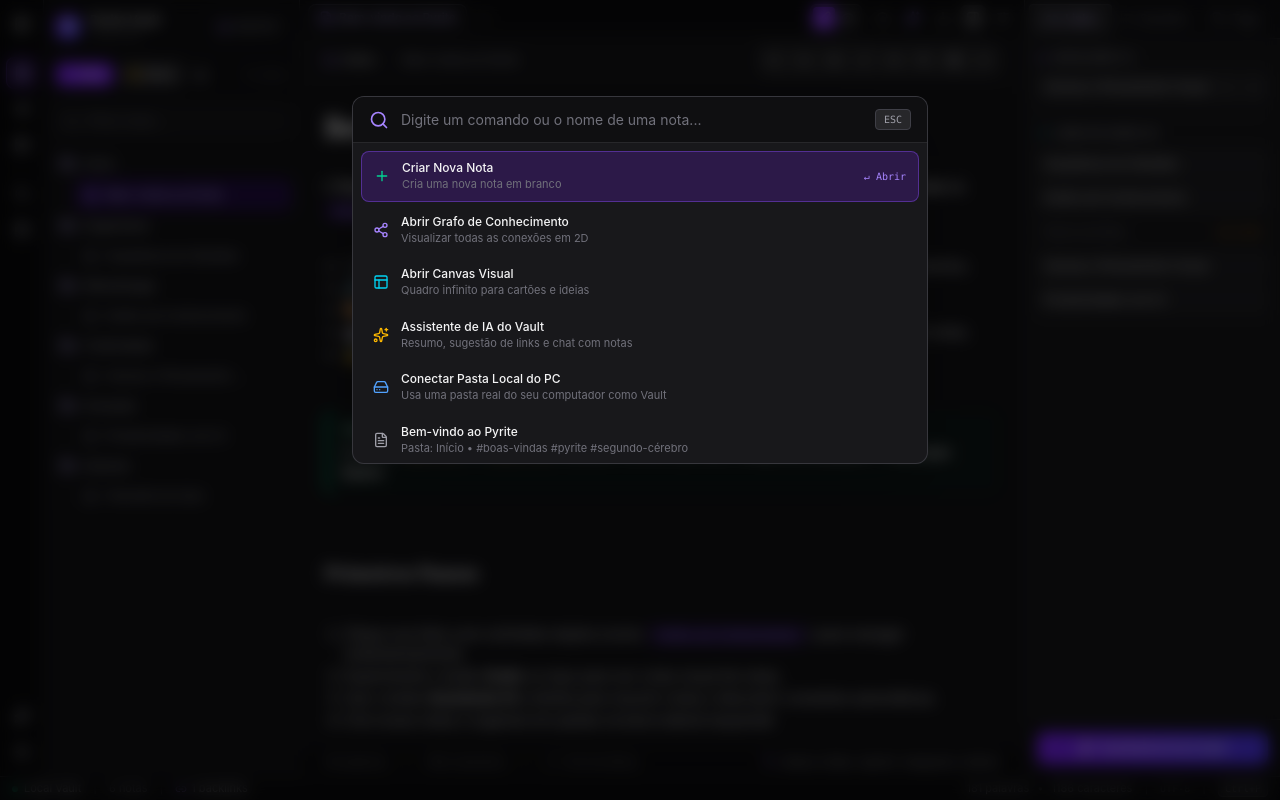
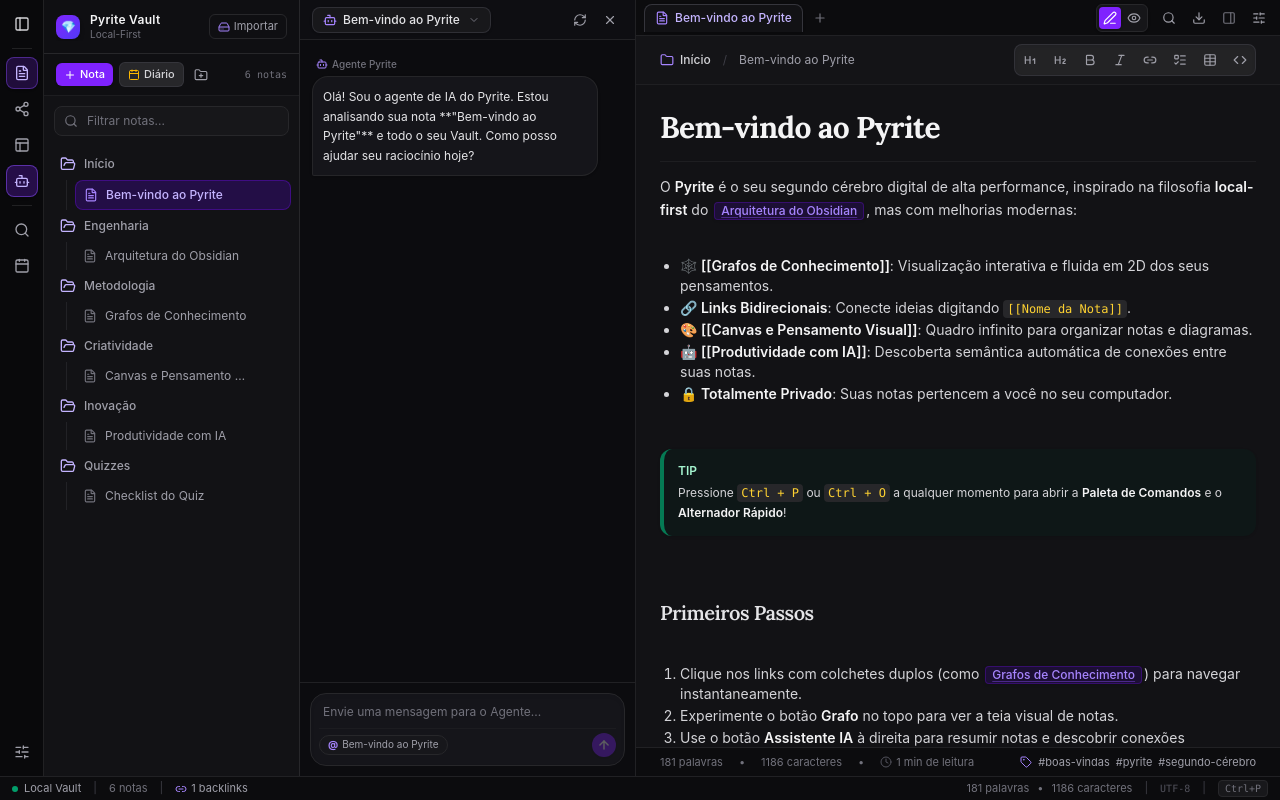
Before and after one commit to edson77nicko/pyrite, a React (Vite) app: page / in a window 1280 px wide. Both pictures are taken after a click on the button 21 px from the left and 194 px from the top of the page. Built offline with nearby package versions, Linux system fonts and the light colour scheme.

Commit message:
feat: layout rework - agent left panel, clean header, fixed tabheader across full width

```diff
--- a/src/App.tsx
+++ b/src/App.tsx
@@ -126,7 +126,7 @@
   const [activeTabId, setActiveTabId] = useState<string>(() => tabs[0]?.id || '')
 
   const [isLeftSidebarOpen, setIsLeftSidebarOpen] = useState(true)
-  const [isRightSidebarOpen, setIsRightSidebarOpen] = useState(true)
+  const [isRightSidebarOpen, setIsRightSidebarOpen] = useState(false)
   const [isAiOpen, setIsAiOpen] = useState(false)
   const [isSettingsOpen, setIsSettingsOpen] = useState(false)
   const [isCommandPaletteOpen, setIsCommandPaletteOpen] = useState(false)
@@ -562,9 +562,20 @@
           isOpen={isLeftSidebarOpen}
         />
 
+        {/* AI Agent Panel - Opens beside main sidebar, to the left of the content (like reference image) */}
+        {isAiOpen && (
+          <AiAssistant
+            currentNote={currentNote}
+            allNotes={notes}
+            onConnectNote={handleConnectNote}
+            onAddTag={handleAddTag}
+            onClose={() => setIsAiOpen(false)}
+          />
+        )}
+
         {/* Central View Area with Workspace Tab Header */}
         <main className="flex-1 h-full overflow-hidden relative bg-[#0f0f12] flex flex-col">
-          {/* Obsidian Tab Header with right-side actions & max 5 tabs */}
+          {/* Obsidian Tab Header - Stays across full top of central section */}
           <TabHeader
             tabs={tabs}
             activeTabId={activeTabId}
@@ -574,8 +585,6 @@
             currentView={currentView}
             displayMode={editorDisplayMode}
             onChangeDisplayMode={setEditorDisplayMode}
-            isAiOpen={isAiOpen}
-            onToggleAi={() => setIsAiOpen(o => !o)}
             isRightSidebarOpen={isRightSidebarOpen}
             onToggleRightSidebar={() => setIsRightSidebarOpen(o => !o)}
             onOpenCommandPalette={() => setIsCommandPaletteOpen(true)}
@@ -583,6 +592,8 @@
             onExportVault={handleExportVault}
           />
 
+          {/* Page area below Header: Contains Editor/Graph/Canvas and the RightSidebar (Sumário) */}
+          <div className="flex-1 flex overflow-hidden relative">
             <div className="flex-1 overflow-hidden relative">
               {currentView === 'editor' && currentNote && (
                 <Editor
@@ -610,27 +621,16 @@
                 />
               )}
             </div>
-        </main>
 
-        {/* Right Sidebar (Backlinks, Outline, Tags) */}
+            {/* Right Sidebar (Backlinks, Outline, Tags) - Height limited to page below header */}
             <RightSidebar
               currentNote={currentNote}
               allNotes={notes}
               onSelectNote={handleSelectNote}
-          onOpenAi={() => setIsAiOpen(true)}
               isOpen={isRightSidebarOpen}
             />
-
-        {/* AI Copilot Panel */}
-        {isAiOpen && currentNote && (
-          <AiAssistant
-            currentNote={currentNote}
-            allNotes={notes}
-            onConnectNote={handleConnectNote}
-            onAddTag={handleAddTag}
-            onClose={() => setIsAiOpen(false)}
-          />
-        )}
+          </div>
+        </main>
       </div>
 
       {/* 3. Bottom Status Bar */}
--- a/src/components/AiAssistant.tsx
+++ b/src/components/AiAssistant.tsx
@@ -3,15 +3,16 @@
 import { extractWikiLinks } from '../utils/vault'
 import {
   Sparkles,
-  Send,
   Bot,
   User,
   RefreshCw,
-  X
+  X,
+  ArrowUp,
+  ChevronDown
 } from 'lucide-react'
 
 interface AiAssistantProps {
-  currentNote: Note
+  currentNote?: Note
   allNotes: Note[]
   onConnectNote: (targetTitle: string) => void
   onAddTag: (tag: string) => void
@@ -31,11 +32,21 @@
   onAddTag,
   onClose
 }) => {
+  const effectiveNote = currentNote || allNotes[0] || {
+    id: 'vault-root',
+    title: 'Meu Vault',
+    content: '',
+    folder: 'Início',
+    tags: [],
+    createdAt: Date.now(),
+    updatedAt: Date.now()
+  }
+
   const [messages, setMessages] = useState<ChatMessage[]>([
     {
       id: 'm1',
       sender: 'ai',
-      text: `Olá! Sou o assistente de IA do Pyrite. Estou analisando sua nota **"${currentNote.title}"** e todo o seu Vault. Como posso ajudar seu raciocínio hoje?`
+      text: `Olá! Sou o agente de IA do Pyrite. Estou analisando sua nota **"${effectiveNote.title}"** e todo o seu Vault. Como posso ajudar seu raciocínio hoje?`
     }
   ])
   const [input, setInput] = useState('')
@@ -48,15 +59,15 @@
   const runSmartDiscovery = () => {
     setIsAnalyzing(true)
     setTimeout(() => {
-      const currentLinks = extractWikiLinks(currentNote.content).map(l => l.toLowerCase())
+      const currentLinks = extractWikiLinks(effectiveNote.content).map(l => l.toLowerCase())
       const currentWords = new Set(
-        currentNote.content.toLowerCase().replace(/[^a-zA-Z0-9\u00C0-\u017F\s]/g, '').split(/\s+/).filter(w => w.length > 3)
+        effectiveNote.content.toLowerCase().replace(/[^a-zA-Z0-9\u00C0-\u017F\s]/g, '').split(/\s+/).filter(w => w.length > 3)
       )
 
       const candidates: { note: Note; score: number; matchCount: number }[] = []
 
       for (const n of allNotes) {
-        if (n.id === currentNote.id) continue
+        if (n.id === effectiveNote.id) continue
         if (currentLinks.includes(n.title.toLowerCase())) continue // already explicitly linked
 
         const otherWords = n.content.toLowerCase().replace(/[^a-zA-Z0-9\u00C0-\u017F\s]/g, '').split(/\s+/).filter(w => w.length > 3)
@@ -79,13 +90,13 @@
       setSuggestedConnections(top3)
 
       // Generate Auto-Summary
-      const lines = currentNote.content.split('\n').filter(l => l.trim().length > 15)
+      const lines = effectiveNote.content.split('\n').filter(l => l.trim().length > 15)
       const keyPoints = lines.slice(0, 3).map(l => l.replace(/^[#\-*>\s]+/, '').trim())
       setSummary(keyPoints.join(' • ') || 'Nota em construção ou com pouco texto.')
 
       // Suggest Tags
       const potentialTags = ['conhecimento', 'produtividade', 'metodologia', 'arquitetura', 'ideias', 'estudos']
-      const newTags = potentialTags.filter(t => !currentNote.tags.includes(t)).slice(0, 3)
+      const newTags = potentialTags.filter(t => !effectiveNote.tags.includes(t)).slice(0, 3)
       setSuggestedTags(newTags)
 
       setIsAnalyzing(false)
@@ -106,13 +117,13 @@
     setTimeout(() => {
       let reply = ''
       if (prompt.includes('resumo') || prompt.includes('resumir')) {
-        reply = `Aqui está o resumo da nota **"${currentNote.title}"**:\n\n${summary || 'Nota trata de organização e conceitos conectados no Vault.'}`
+        reply = `Aqui está o resumo da nota **"${effectiveNote.title}"**:\n\n${summary || 'Nota trata de organização e conceitos conectados no Vault.'}`
       } else if (prompt.includes('conectar') || prompt.includes('conex')) {
         reply = `Encontrei ${suggestedConnections.length} conexões potenciais no Vault. Destaque para **[[${suggestedConnections[0]?.note.title || 'Grafos de Conhecimento'}]]**.`
       } else if (prompt.includes('obsidian') || prompt.includes('diferen')) {
         reply = `O Obsidian utiliza uma arquitetura baseada em Electron + CodeMirror + PixiJS. O **Pyrite** traz essa mesma essência local-first, porém com aceleração de IA semântica integrada e canvas sem dependências pesadas!`
       } else {
-        reply = `Analisando sua pergunta no contexto do Vault: Na nota **"${currentNote.title}"**, você aborda tópicos interconectados com **${allNotes.length} outras notas**. Recomendo cruzar esses dados usando o **Grafo de Conhecimento**!`
+        reply = `Analisando sua pergunta no contexto do Vault: Na nota **"${effectiveNote.title}"**, você aborda tópicos interconectados com **${allNotes.length} outras notas**. Recomendo cruzar esses dados usando o **Grafo de Conhecimento**!`
       }
 
       setMessages(prev => [...prev, { id: `ai_${Date.now()}`, sender: 'ai', text: reply }])
@@ -120,56 +131,57 @@
   }
 
   return (
-    <div className="w-80 h-full bg-zinc-900 border-l border-zinc-800 flex flex-col select-none shrink-0 text-xs">
-      {/* Header */}
-      <div className="p-3 border-b border-zinc-800 bg-zinc-950/60 flex items-center justify-between">
-        <div className="flex items-center gap-2">
-          <div className="p-1.5 rounded-lg bg-gradient-to-br from-violet-600 to-indigo-600 text-white shadow-md">
-            <Sparkles className="w-4 h-4" />
+    <div className="w-84 h-full bg-[#0c0c0f] border-r border-zinc-800/80 flex flex-col select-none shrink-0 text-xs z-10">
+      {/* Header matching reference layout */}
+      <div className="h-10 px-3 border-b border-zinc-800/80 bg-[#0e0e12] flex items-center justify-between shrink-0">
+        <div className="flex items-center gap-1.5 px-2.5 py-1 rounded-lg bg-zinc-900 border border-zinc-700/60 text-zinc-200 text-xs max-w-[210px] truncate shadow-sm">
+          <Bot className="w-3.5 h-3.5 text-violet-400 shrink-0" />
+          <span className="truncate font-medium">{effectiveNote.title}</span>
+          <ChevronDown className="w-3 h-3 text-zinc-500 shrink-0 ml-0.5" />
         </div>
-          <div>
-            <div className="font-semibold text-zinc-100">Pyrite Copilot</div>
-            <div className="text-[10px] text-zinc-500">Inteligência do Vault</div>
+
+        <div className="flex items-center gap-1">
+          <button
+            onClick={runSmartDiscovery}
+            disabled={isAnalyzing}
+            className="p-1.5 text-zinc-400 hover:text-violet-300 hover:bg-zinc-800/60 rounded-md transition-colors"
+            title="Analisar conexões semânticas com o Vault"
+          >
+            <RefreshCw className={`w-3.5 h-3.5 ${isAnalyzing ? 'animate-spin text-violet-400' : ''}`} />
+          </button>
+          <button
+            onClick={onClose}
+            className="p-1.5 text-zinc-400 hover:text-zinc-200 hover:bg-zinc-800/60 rounded-md transition-colors"
+            title="Fechar Agente"
+          >
+            <X className="w-3.5 h-3.5" />
+          </button>
         </div>
       </div>
 
-        <button
-          onClick={onClose}
-          className="p-1 hover:text-zinc-200 text-zinc-500 rounded transition-colors"
-        >
-          <X className="w-4 h-4" />
-        </button>
+      {/* Main Content / Chat Feed */}
+      <div className="flex-1 overflow-y-auto p-3 space-y-3 scrollbar-thin">
+        {/* Semantic Suggestions */}
+        {suggestedConnections.length > 0 && (
+          <div className="p-2.5 bg-[#121216] rounded-xl border border-zinc-800/90 space-y-1.5">
+            <div className="flex items-center justify-between text-[11px] font-semibold text-zinc-300">
+              <span className="flex items-center gap-1">
+                <Sparkles className="w-3 h-3 text-violet-400" />
+                Conexões Descobertas
+              </span>
             </div>
-
-      {/* Main Content Area */}
-      <div className="flex-1 overflow-y-auto p-3 space-y-4">
-        {/* Quick Action: Discover Connections */}
-        <div className="p-3 bg-zinc-950/60 rounded-xl border border-zinc-800 space-y-2">
-          <div className="flex items-center justify-between">
-            <span className="font-semibold text-zinc-300">Conexões Ocultas</span>
-            <button
-              onClick={runSmartDiscovery}
-              disabled={isAnalyzing}
-              className="flex items-center gap-1 text-[10px] px-2 py-0.5 bg-violet-600/30 hover:bg-violet-600/50 text-violet-300 rounded border border-violet-500/40 transition-colors"
-            >
-              <RefreshCw className={`w-3 h-3 ${isAnalyzing ? 'animate-spin' : ''}`} />
-              <span>{isAnalyzing ? 'Analisando...' : 'Analisar'}</span>
-            </button>
-          </div>
-
-          {suggestedConnections.length > 0 ? (
-            <div className="space-y-1.5 pt-1">
+            <div className="space-y-1.5 pt-0.5">
               {suggestedConnections.map(c => (
                 <div
                   key={c.note.id}
-                  className="p-2 bg-zinc-900 rounded-lg border border-zinc-800 space-y-1"
+                  className="p-2 bg-zinc-900/90 rounded-lg border border-zinc-800/80 space-y-1"
                 >
-                  <div className="flex items-center justify-between">
-                    <span className="font-medium text-violet-300 truncate">[[{c.note.title}]]</span>
+                  <div className="flex items-center justify-between gap-1">
+                    <span className="font-medium text-violet-300 truncate text-[11px]">[[{c.note.title}]]</span>
                     <button
                       onClick={() => onConnectNote(c.note.title)}
-                      className="px-1.5 py-0.5 bg-violet-600 hover:bg-violet-500 text-white rounded text-[10px] font-medium transition-colors"
-                      title="Adicionar link na nota atual"
+                      className="px-2 py-0.5 bg-violet-600 hover:bg-violet-500 text-white rounded text-[10px] font-medium transition-colors shrink-0"
+                      title="Adicionar link na nota"
                     >
                       + Linkar
                     </button>
@@ -178,18 +190,14 @@
                 </div>
               ))}
             </div>
-          ) : (
-            <p className="text-[11px] text-zinc-500 italic">
-              Clique em Analisar para descobrir afinidades semânticas com outras notas do Vault.
-            </p>
+          </div>
         )}
-        </div>
 
         {/* Suggested Tags */}
         {suggestedTags.length > 0 && (
-          <div className="p-3 bg-zinc-950/60 rounded-xl border border-zinc-800 space-y-1.5">
-            <span className="font-semibold text-zinc-300">Tags Sugeridas</span>
-            <div className="flex flex-wrap gap-1">
+          <div className="p-2.5 bg-[#121216] rounded-xl border border-zinc-800/90 space-y-1">
+            <span className="font-semibold text-zinc-300 text-[11px]">Tags Sugeridas</span>
+            <div className="flex flex-wrap gap-1 pt-1">
               {suggestedTags.map(t => (
                 <button
                   key={t}
@@ -203,48 +211,67 @@
           </div>
         )}
 
-        {/* Chat History */}
-        <div className="space-y-2 pt-2 border-t border-zinc-800">
-          <div className="text-[10px] uppercase font-semibold text-zinc-500 tracking-wider">
-            Conversar com a Nota
-          </div>
-          <div className="space-y-2">
+        {/* Messages Feed */}
+        <div className="space-y-2.5 pt-1">
           {messages.map(m => (
             <div
               key={m.id}
-                className={`flex gap-2 p-2 rounded-lg text-xs leading-relaxed ${
-                  m.sender === 'user'
-                    ? 'bg-zinc-800 text-zinc-200 ml-4'
-                    : 'bg-violet-950/30 border border-violet-900/40 text-zinc-300 mr-2'
+              className={`flex flex-col gap-1 text-xs leading-relaxed ${
+                m.sender === 'user' ? 'items-end' : 'items-start'
               }`}
             >
+              <div className="text-[10px] text-zinc-500 font-medium px-1 flex items-center gap-1">
                 {m.sender === 'ai' ? (
-                  <Bot className="w-3.5 h-3.5 text-violet-400 shrink-0 mt-0.5" />
+                  <>
+                    <Bot className="w-3 h-3 text-violet-400" />
+                    <span>Agente Pyrite</span>
+                  </>
                 ) : (
-                  <User className="w-3.5 h-3.5 text-zinc-400 shrink-0 mt-0.5" />
+                  <>
+                    <User className="w-3 h-3 text-zinc-400" />
+                    <span>Você</span>
+                  </>
                 )}
-                <div>{m.text}</div>
+              </div>
+              <div
+                className={`p-2.5 rounded-2xl max-w-[92%] ${
+                  m.sender === 'user'
+                    ? 'bg-zinc-800 text-zinc-100 rounded-br-xs'
+                    : 'bg-[#15151a] border border-zinc-800/90 text-zinc-200 rounded-bl-xs shadow-sm'
+                }`}
+              >
+                {m.text}
+              </div>
             </div>
           ))}
         </div>
       </div>
-      </div>
 
-      {/* Chat Input */}
-      <form onSubmit={handleSendMessage} className="p-2.5 border-t border-zinc-800 bg-zinc-950/80 flex items-center gap-1.5">
+      {/* Modern Chat Input Card (Styled matching reference image) */}
+      <form onSubmit={handleSendMessage} className="p-2.5 border-t border-zinc-800/80 bg-[#0c0c0f]">
+        <div className="bg-[#15151a] border border-zinc-800 focus-within:border-violet-500/60 rounded-2xl p-2 transition-all shadow-inner flex flex-col gap-2">
           <input
             type="text"
             value={input}
             onChange={(e) => setInput(e.target.value)}
-          placeholder="Pergunte ao Vault..."
-          className="flex-1 px-3 py-1.5 bg-zinc-900 border border-zinc-700/80 rounded-lg text-xs text-zinc-200 placeholder-zinc-500 focus:outline-none focus:border-violet-500"
+            placeholder="Envie uma mensagem para o Agente..."
+            className="w-full bg-transparent px-1 pt-0.5 text-xs text-zinc-100 placeholder-zinc-500 focus:outline-none"
           />
+          <div className="flex items-center justify-between pt-1 border-t border-zinc-800/40">
+            <div className="flex items-center gap-1 text-[10px] text-zinc-400 bg-zinc-900/90 border border-zinc-800 px-2 py-0.5 rounded-full max-w-[190px] truncate">
+              <span className="text-violet-400 font-bold">@</span>
+              <span className="truncate">{effectiveNote.title}</span>
+            </div>
             <button
               type="submit"
-          className="p-1.5 bg-violet-600 hover:bg-violet-500 text-white rounded-lg transition-colors"
+              disabled={!input.trim()}
+              className="w-6 h-6 rounded-full bg-violet-600 hover:bg-violet-500 disabled:opacity-30 disabled:hover:bg-violet-600 text-white flex items-center justify-center transition-all cursor-pointer shadow-sm shrink-0"
+              title="Enviar mensagem"
             >
-          <Send className="w-3.5 h-3.5" />
+              <ArrowUp className="w-3.5 h-3.5 stroke-[2.5]" />
             </button>
+          </div>
+        </div>
       </form>
     </div>
   )
--- a/src/components/Ribbon.tsx
+++ b/src/components/Ribbon.tsx
@@ -5,7 +5,7 @@
   Share2,
   Layout,
   PanelLeft,
-  Sparkles,
+  Bot,
   Search,
   Calendar,
   SlidersHorizontal
@@ -88,6 +88,19 @@
         >
           <Layout className="w-4 h-4" />
         </button>
+
+        {/* AI Agent Icon right below Canvas */}
+        <button
+          onClick={onToggleAi}
+          className={`w-8 h-8 flex items-center justify-center rounded-lg transition-all ${
+            isAiOpen
+              ? 'bg-violet-600/25 text-violet-300 border border-violet-500/50 shadow-sm'
+              : 'text-zinc-400 hover:text-violet-300 hover:bg-zinc-800/50'
+          }`}
+          title="Agente de IA (Copilot do Vault)"
+        >
+          <Bot className="w-4 h-4" />
+        </button>
       </div>
 
       <div className="w-5 h-px bg-zinc-800/80 my-2" />
@@ -114,20 +127,8 @@
       {/* Spacer */}
       <div className="flex-1" />
 
-      {/* 4. Bottom Utilities: AI Assistant & Settings */}
+      {/* 4. Bottom Utilities: Settings only */}
       <div className="flex flex-col items-center gap-1">
-        <button
-          onClick={onToggleAi}
-          className={`w-8 h-8 flex items-center justify-center rounded-lg transition-all ${
-            isAiOpen
-              ? 'bg-violet-950/80 text-violet-300 border border-violet-800/60 shadow-sm'
-              : 'text-zinc-400 hover:text-violet-300 hover:bg-zinc-800/50'
-          }`}
-          title="Assistente IA Copilot"
-        >
-          <Sparkles className="w-4 h-4" />
-        </button>
-
         <button
           onClick={onOpenSettings}
           className="w-8 h-8 flex items-center justify-center text-zinc-400 hover:text-zinc-200 hover:bg-zinc-800/50 rounded-lg transition-colors"
--- a/src/components/RightSidebar.tsx
+++ b/src/components/RightSidebar.tsx
@@ -5,15 +5,13 @@
   Link2,
   ArrowUpRight,
   List,
-  Tag,
-  Sparkles
+  Tag
 } from 'lucide-react'
 
 interface RightSidebarProps {
   currentNote?: Note
   allNotes: Note[]
   onSelectNote: (noteId: string) => void
-  onOpenAi: () => void
   isOpen: boolean
 }
 
@@ -21,7 +19,6 @@
   currentNote,
   allNotes,
   onSelectNote,
-  onOpenAi,
   isOpen
 }) => {
   const [activeTab, setActiveTab] = useState<'links' | 'outline' | 'tags'>('links')
@@ -211,17 +208,6 @@
           </div>
         )}
       </div>
-
-      {/* AI Assistant Quick Pill */}
-      <div className="p-3 border-t border-zinc-800 bg-zinc-950/30">
-        <button
-          onClick={onOpenAi}
-          className="w-full flex items-center justify-center gap-2 py-2 px-3 bg-gradient-to-r from-violet-600 to-indigo-600 hover:from-violet-500 hover:to-indigo-500 text-white rounded-lg font-medium shadow-lg shadow-violet-950/40 transition-all hover:scale-[1.02]"
-        >
-          <Sparkles className="w-3.5 h-3.5" />
-          <span>Assistente IA do Vault</span>
-        </button>
-      </div>
     </div>
   )
 }
--- a/src/components/TabHeader.tsx
+++ b/src/components/TabHeader.tsx
@@ -8,7 +8,6 @@
   Edit3,
   Eye,
   Search,
-  Sparkles,
   Download,
   PanelRight,
   SlidersHorizontal,
@@ -28,8 +27,6 @@
   currentView: ViewMode
   displayMode: EditorDisplayMode
   onChangeDisplayMode: (mode: EditorDisplayMode) => void
-  isAiOpen: boolean
-  onToggleAi: () => void
   isRightSidebarOpen: boolean
   onToggleRightSidebar: () => void
   onOpenCommandPalette: () => void
@@ -46,8 +43,6 @@
   currentView,
   displayMode,
   onChangeDisplayMode,
-  isAiOpen,
-  onToggleAi,
   isRightSidebarOpen,
   onToggleRightSidebar,
   onOpenCommandPalette,
@@ -158,19 +153,6 @@
           <Search className="w-3.5 h-3.5" />
         </button>
 
-        {/* AI Assistant */}
-        <button
-          onClick={onToggleAi}
-          className={`p-1.5 rounded-md transition-colors ${
-            isAiOpen
-              ? 'bg-violet-950/80 text-violet-300 border border-violet-800/60 shadow-sm'
-              : 'text-zinc-400 hover:text-zinc-200 hover:bg-zinc-800/60'
-          }`}
-          title="Assistente IA Copilot"
-        >
-          <Sparkles className="w-3.5 h-3.5 text-violet-400" />
-        </button>
-
         {/* Export Vault */}
         <button
           onClick={onExportVault}
```
Lines whose indentation alone changed are shown as unchanged.
